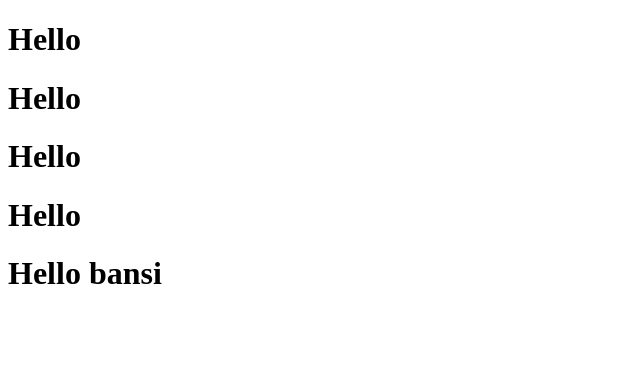
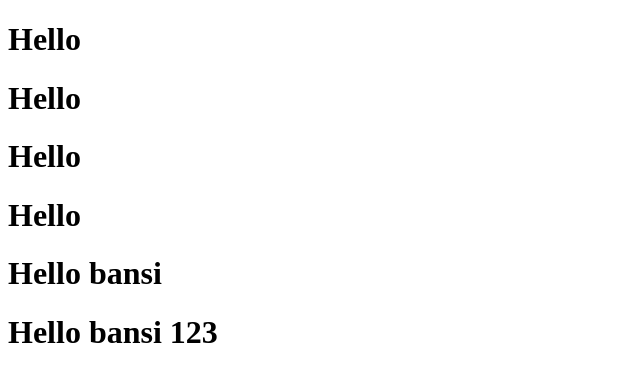
Before and after one commit to bansigadhiya/test_n8n, a plain HTML site: page index.html in a window 1280 px wide. Shown: the whole page, without its empty margins (0-640 px from the left). Drawn offline with Linux system fonts and the light colour scheme.

Commit message:
bg | update

```diff
--- a/index.html
+++ b/index.html
@@ -11,5 +11,6 @@
     <h1>Hello</h1>
     <h1>Hello</h1>
     <h1>Hello bansi</h1>
+    <h1>Hello bansi 123</h1>
 </body>
 </html>
```
